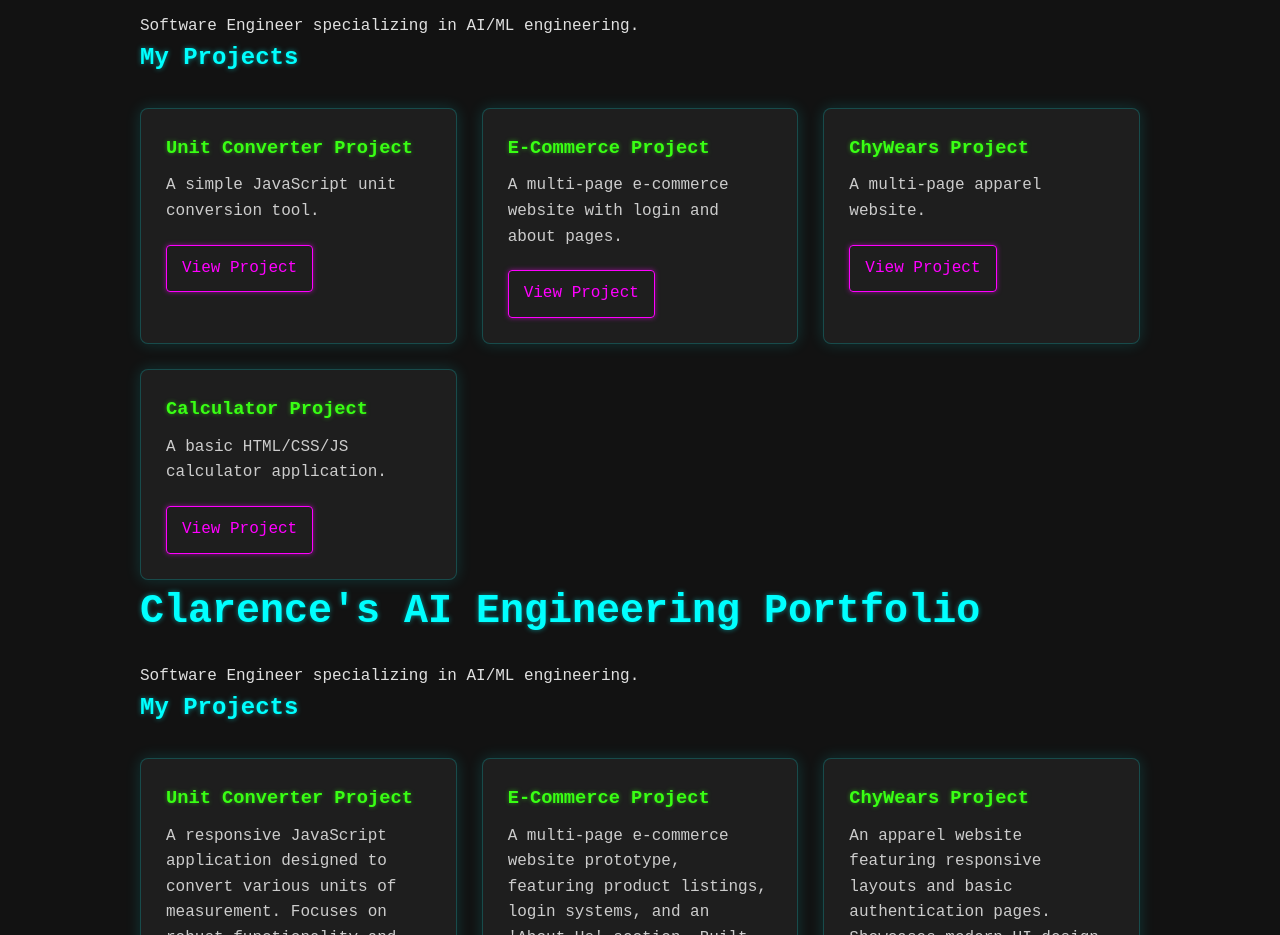
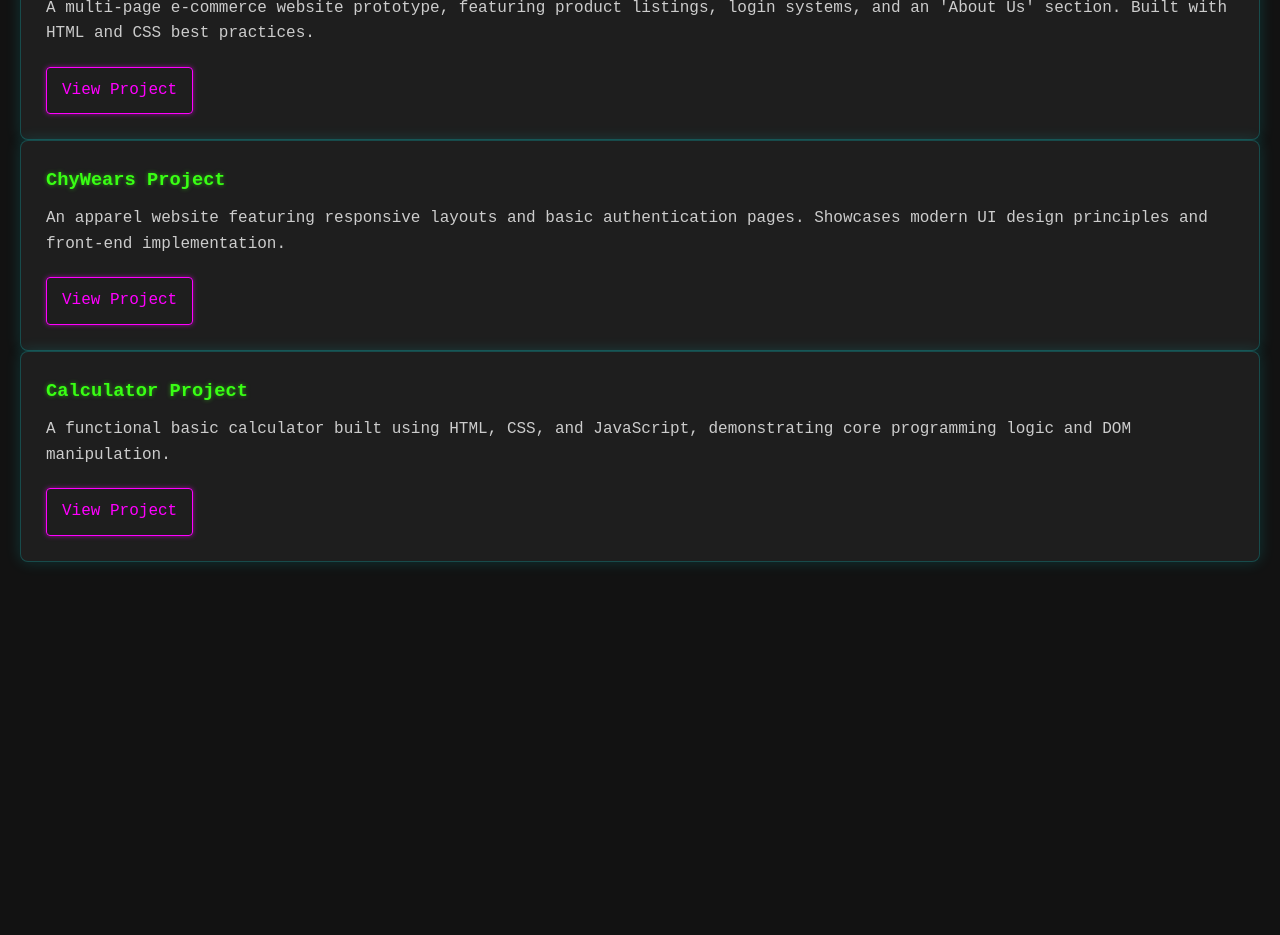
Before and after one commit to Clarence-6109/Web-Development, a plain HTML site: page index.html in a window 1280 px wide. Shown: the part 348-1283 px from the top of the page. After the commit the page ends 950 px from the top, so only its background shows below. Drawn offline with Linux system fonts and the light colour scheme; a web font is replaced by a local one.

Commit message:
Update index.html

```diff
--- a/index.html
+++ b/index.html
@@ -32,53 +32,6 @@
     <link href="fonts.googleapis.com" rel="stylesheet">
 </head>
 <body>
-    <div class="container">
-        <h1>Clarence's AI Engineering Portfolio</h1>
-        <p>Software Engineer specializing in AI/ML engineering.</p>
-
-        <h2>My Projects</h2>
-        <div class="portfolio-grid">
-            <div class="project-card">
-                <h3>Unit Converter Project</h3>
-                <p>A simple JavaScript unit conversion tool.</p>
-                <a href="./Unit converter.html">View Project</a>
-            </div>
-
-            <div class="project-card">
-                <h3>E-Commerce Project</h3>
-                <p>A multi-page e-commerce website with login and about pages.</p>
-                <a href="./e-commerce/E.commerce.html">View Project</a>
-            </div>
-
-            <div class="project-card">
-                <h3>ChyWears Project</h3>
-                <p>A multi-page apparel website.</p>
-                <a href="./ChyWears/login.html">View Project</a>
-            </div>
-
-             <div class="project-card">
-                <h3>Calculator Project</h3>
-                <p>A basic HTML/CSS/JS calculator application.</p>
-                <a href="./Calculator.html">View Project</a>
-            </div>
-
-            <!-- Add more projects here as you build them -->
-        </div>
-    </div>
-    <!-- index.html -->
-<!-- index.html -->
-<div class="container" id="portfolioContainer">
-    <h1>Clarence's AI Engineering Portfolio</h1>
-    <p>Software Engineer specializing in AI/ML engineering.</p>
-
-    <h2>My Projects</h2>
-    <div class="portfolio-grid">
-        <!-- Card 1: Unit Converter -->
-        <div class="project-card" id="card1">
-            <h3>Unit Converter Project</h3>
-            <p>A responsive JavaScript application designed to convert various units of measurement. Focuses on robust functionality and clean interface design.</p>
-            <a href="./Unit converter.html">View Project</a>
-        </div>
 
         <!-- Card 2: E-Commerce -->
         <div class="project-card" id="card2">
```
